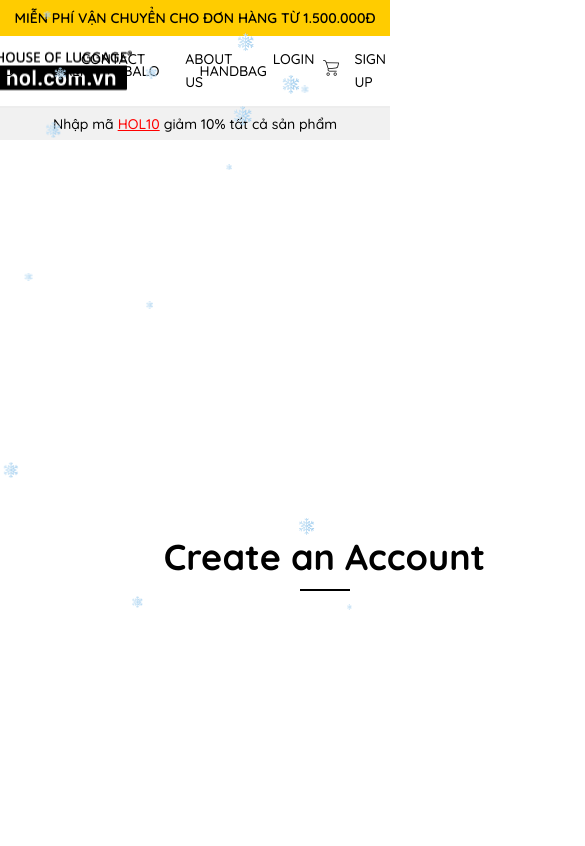
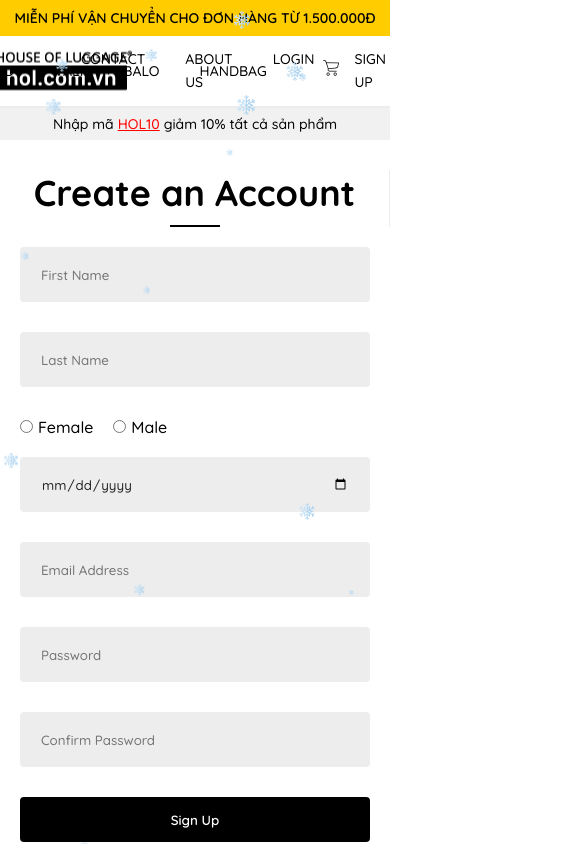
Before and after one commit to minhhung2312/demoProject, a React (Create React App) app: page /SignUp in a window 390 px wide. Shown: the top 846 px of the page, 585 px wide, since content can reach past the window. Built offline with nearby package versions, Linux system fonts and the light colour scheme.

Commit message:
responsive login-signup page

```diff
--- a/src/assets/css/Login.css
+++ b/src/assets/css/Login.css
@@ -2,6 +2,7 @@ body {
   margin: 0;
   font-family: Arial, sans-serif;
 }
+
 .login-container {
   overflow: hidden;
   display: flex;
@@ -23,6 +24,7 @@ body {
   text-align: center;
   padding: 20px;
 }
+
 .login-title {
   font-size: 4rem;
   font-weight: bold;
@@ -61,7 +63,8 @@ body {
   color: #272727;
   font-weight: 500;
 }
-  .login-input:focus{
+
+.login-input:focus {
   background: #fff;
   border-color: #ededed;
   outline: none;
@@ -79,21 +82,65 @@ body {
   border-radius: 4px;
   cursor: pointer;
 }
-  .register_btn_wrap{
+
+.register_btn_wrap {
   text-align: right;
 }
-  .register-btn{
+
+.register-btn {
   text-decoration: underline;
   transition: color 0.3s ease;
 }
-  .register-btn:hover{
+
+.register-btn:hover {
   color: var(--hover-corlor);
   cursor: pointer;
 }
+
 .login-footer {
   text-align: center;
   margin-top: 15px;
 }
-  .error-message{
+
+.error-message {
   color: red;
 }
+
+
+@media (max-width: 1356px) {
+  .login-container{
+    width: 100%;
+  }
+}
+@media (max-width: 1140px) {
+  .login-left{
+    width: 40%;
+  }
+  .login-right{
+    width: 60%;
+  }
+}
+
+@media (max-width: 990px) {
+  .login-left{
+    width: 30%;
+  }
+  .login-right{
+    width: 70%;
+  }
+}
+
+@media (max-width: 815px) {
+  .login-container{
+    flex-direction: column;
+    height: 65vh;
+  }
+  .login-left{
+    border-right: none;
+    width: 100%;
+    height: initial;
+  }
+  .login-right{
+    width: 100%;
+  }
+}
--- a/src/assets/css/SignUp.css
+++ b/src/assets/css/SignUp.css
@@ -45,6 +45,7 @@
     display: flex;
     flex-direction: column;
 }
+
 .signup-gender {
     display: flex;
     gap: 2rem;
@@ -52,10 +53,12 @@
     margin-bottom: 2rem;
 }
 
-.signup-gender label,.signup-gender input {
+.signup-gender label,
+.signup-gender input {
     cursor: pointer;
 }
-.signup-gender label span{
+
+.signup-gender label span {
     margin-left: 0.5rem;
 }
 
@@ -68,7 +71,7 @@
     color: #fff;
     background-color: #000;
     border: none;
-    border-radius:0.4rem;
+    border-radius: 0.4rem;
     cursor: pointer;
 }
 
@@ -85,3 +88,50 @@
     cursor: pointer;
     color: var(--hover-corlor);
 }
+
+
+@media (max-width: 1356px) {
+    .signup-container {
+        width: 100%;
+    }
+
+    .signup-left {
+        padding: 0 1rem;
+    }
+
+}
+
+@media (max-width: 1140px) {
+    .signup-left {
+        width: 40%;
+    }
+
+    .signup-right {
+        width: 60%;
+    }
+}
+
+@media (max-width: 990px) {
+    .signup-left {
+        width: 30%;
+        text-align: center;
+    }
+
+    .signup-right {
+        width: 70%;
+    }
+}
+
+@media (max-width: 815px) {
+    .signup-container {
+        flex-direction: column;
+    }
+    .signup-left {
+        margin-top: 3rem;
+        width: 100%;
+        height: initial;
+    }
+    .signup-right {
+        width: 100%;
+    }
+}
```
Also changed, not shown: src/assets/css/Footer.css (+0 -17 lines). Lines whose indentation alone changed are shown as unchanged.
